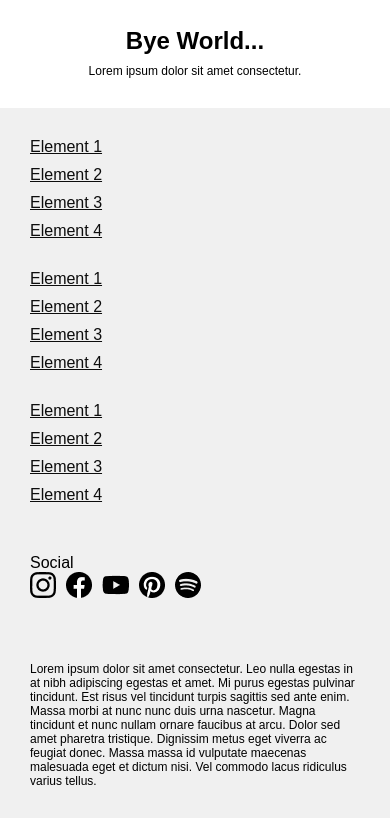
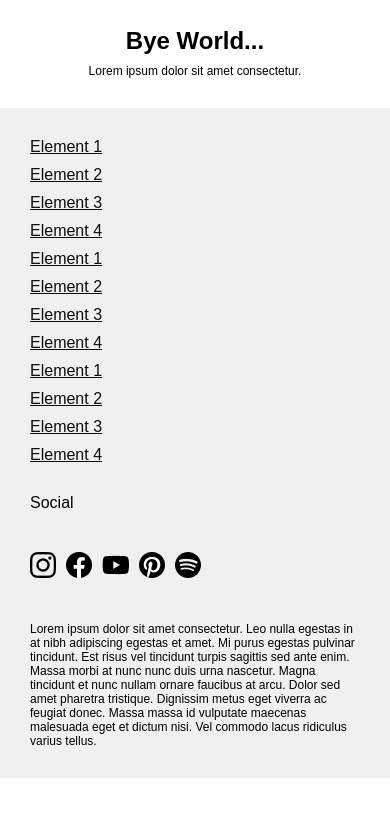
Before and after one commit to MuriloMartins29/Simple-Website, a plain HTML site: page index.html in a window 390 px wide. Shown: the part 2241-3059 px from the top of the page. After the commit the page ends 3019 px from the top, so only its background shows below. Drawn offline with Linux system fonts and the light colour scheme.

Commit message:
fix footer

```diff
--- a/main.css
+++ b/main.css
@@ -218,7 +218,7 @@ body {
 #footer .menuFooter {
     display: flex;
     justify-content: space-between;
-    max-width: 1400px;
+    max-width: 1850px;
     margin: 0 auto 30px;
     padding: 0 30px;
 }
@@ -234,6 +234,7 @@ body {
 
 .redeSociais {
     display: flex;
+    margin-top: 40px;
     gap: 10px;
 }
 
@@ -250,7 +251,7 @@ body {
 }
 
 #footer .informações {
-    max-width: 1400px;
+    max-width: 1850px;
     margin: 0 auto;
     padding: 0 30px;
     font-size: 12px;
@@ -319,7 +320,7 @@ body {
     }
 
     #footer .menuFooter > div {
-        margin-bottom: 20px;
+        margin-bottom: 0px;
     }
 
     .container-redeSociais {
```
